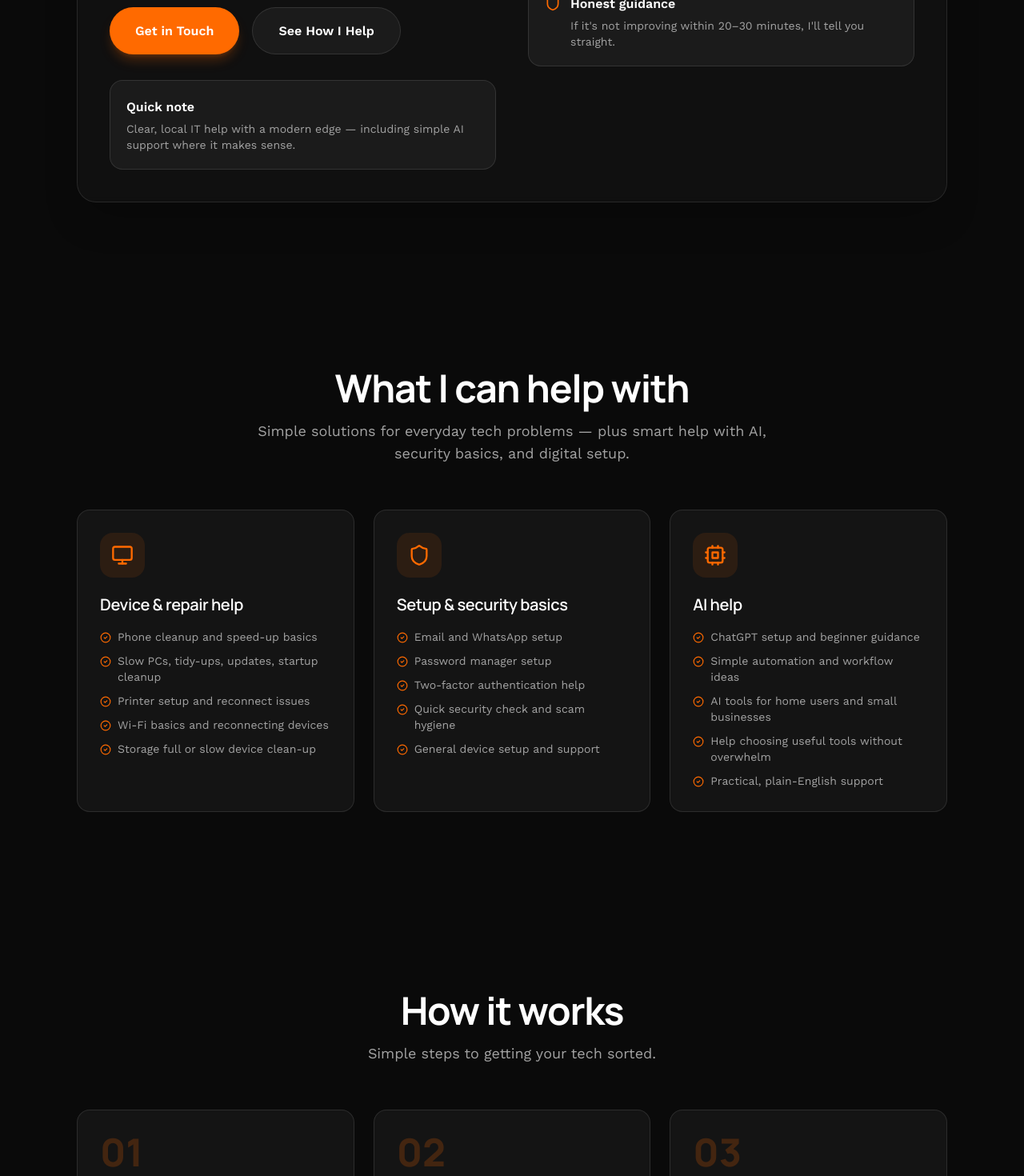
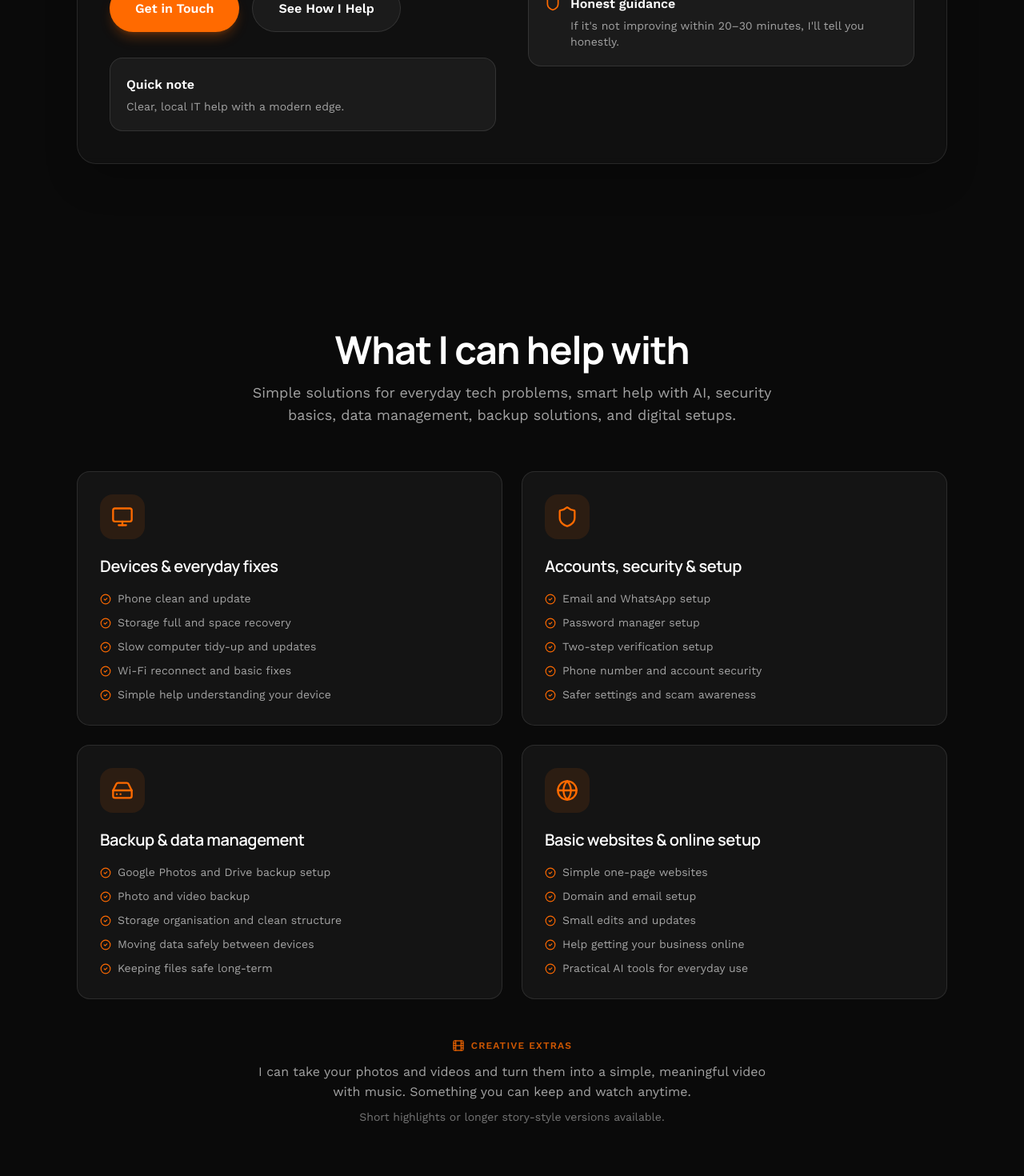
Before and after one commit to jt485-coder/jaredfixes, a React (Create React App) app in the folder frontend/: page / in a window 1280 px wide. Shown: the part 620-2090 px from the top of the page at 80% size. Built offline with nearby package versions, Linux system fonts and the light colour scheme; the HTML template or start-up script is replaced by a standard one.

Commit message:
auto-commit for 1a7c60d0-2a71-4fd1-9f6d-5facfcdfc893

```diff
--- a/frontend/src/App.js
+++ b/frontend/src/App.js
@@ -20,7 +20,10 @@ import {
   Send,
   ExternalLink,
   Wrench,
-  BadgeCheck
+  BadgeCheck,
+  HardDrive,
+  Globe,
+  Film
 } from 'lucide-react';
 
 // Animation variants
@@ -148,7 +151,7 @@ const Hero = ({ onOpenContact }) => {
     { icon: <BadgeCheck size={20} />, title: 'Real-world experience', desc: 'I solve real problems quickly and clearly.' },
     { icon: <MessageCircle size={20} />, title: 'Friendly support', desc: 'No tech talk. I explain things simply.' },
     { icon: <CheckCircle2 size={20} />, title: 'No fix, no fee', desc: "If I can't help, you don't pay." },
-    { icon: <Shield size={20} />, title: 'Honest guidance', desc: "If it's not improving within 20–30 minutes, I'll tell you straight." }
+    { icon: <Shield size={20} />, title: 'Honest guidance', desc: "If it's not improving within 20–30 minutes, I'll tell you honestly." }
   ];
 
   return (
@@ -168,10 +171,6 @@ const Hero = ({ onOpenContact }) => {
             <span className="inline-flex items-center gap-2 px-4 py-2 rounded-full bg-primary/10 border border-primary/20 text-sm font-semibold text-white">
               <MapPin size={14} className="text-primary" />
               Local tech help in Wexford
-            </span>
-            <span className="inline-flex items-center gap-2 px-4 py-2 rounded-full bg-white/5 border border-white/10 text-sm font-medium">
-              <Clock size={14} className="text-primary" />
-              Same-day help available — local & remote
             </span>
           </motion.div>
 
@@ -197,8 +196,8 @@ const Hero = ({ onOpenContact }) => {
                 variants={fadeInUp}
                 className="text-text-muted text-lg mb-8 max-w-xl"
               >
-                Phones, PCs, printers, Wi-Fi, email setup, device security, and beginner-friendly
-                AI help. I keep things simple and tell you straight if something is worth fixing,
+                Phones, PCs, storage, backup, email setup, and device security.
+                I keep things simple and tell you straight if something is worth fixing,
                 improving, or replacing.
               </motion.p>
 
@@ -225,7 +224,7 @@ const Hero = ({ onOpenContact }) => {
               >
                 <p className="font-semibold text-white mb-1">Quick note</p>
                 <p className="text-text-muted text-sm">
-                  Clear, local IT help with a modern edge — including simple AI support where it makes sense.
+                  Clear, local IT help with a modern edge.
                 </p>
               </motion.div>
             </div>
@@ -261,35 +260,46 @@ const Services = () => {
   const services = [
     {
       icon: <Monitor size={28} />,
-      title: 'Device & repair help',
+      title: 'Devices & everyday fixes',
       items: [
-        'Phone cleanup and speed-up basics',
-        'Slow PCs, tidy-ups, updates, startup cleanup',
-        'Printer setup and reconnect issues',
-        'Wi-Fi basics and reconnecting devices',
-        'Storage full or slow device clean-up'
+        'Phone clean and update',
+        'Storage full and space recovery',
+        'Slow computer tidy-up and updates',
+        'Wi-Fi reconnect and basic fixes',
+        'Simple help understanding your device'
       ]
     },
     {
       icon: <Shield size={28} />,
-      title: 'Setup & security basics',
+      title: 'Accounts, security & setup',
       items: [
         'Email and WhatsApp setup',
         'Password manager setup',
-        'Two-factor authentication help',
-        'Quick security check and scam hygiene',
-        'General device setup and support'
+        'Two-step verification setup',
+        'Phone number and account security',
+        'Safer settings and scam awareness'
       ]
     },
     {
-      icon: <Cpu size={28} />,
-      title: 'AI help',
+      icon: <HardDrive size={28} />,
+      title: 'Backup & data management',
       items: [
-        'ChatGPT setup and beginner guidance',
-        'Simple automation and workflow ideas',
-        'AI tools for home users and small businesses',
-        'Help choosing useful tools without overwhelm',
-        'Practical, plain-English support'
+        'Google Photos and Drive backup setup',
+        'Photo and video backup',
+        'Storage organisation and clean structure',
+        'Moving data safely between devices',
+        'Keeping files safe long-term'
+      ]
+    },
+    {
+      icon: <Globe size={28} />,
+      title: 'Basic websites & online setup',
+      items: [
+        'Simple one-page websites',
+        'Domain and email setup',
+        'Small edits and updates',
+        'Help getting your business online',
+        'Practical AI tools for everyday use'
       ]
     }
   ];
@@ -314,7 +324,7 @@ const Services = () => {
             variants={fadeInUp}
             className="text-text-muted text-lg max-w-2xl mx-auto"
           >
-            Simple solutions for everyday tech problems — plus smart help with AI, security basics, and digital setup.
+            Simple solutions for everyday tech problems, smart help with AI, security basics, data management, backup solutions, and digital setups.
           </motion.p>
         </motion.div>
 
@@ -323,7 +333,7 @@ const Services = () => {
           whileInView="visible"
           viewport={{ once: true, margin: "-100px" }}
           variants={staggerContainer}
-          className="grid md:grid-cols-3 gap-6"
+          className="grid md:grid-cols-2 gap-6"
         >
           {services.map((service, index) => (
             <motion.div
@@ -346,6 +356,27 @@ const Services = () => {
               </ul>
             </motion.div>
           ))}
+        </motion.div>
+
+        {/* Creative extras - subtle minimal section */}
+        <motion.div
+          initial="hidden"
+          whileInView="visible"
+          viewport={{ once: true, margin: "-100px" }}
+          variants={fadeInUp}
+          data-testid="creative-extras"
+          className="mt-12 max-w-2xl mx-auto text-center"
+        >
+          <div className="inline-flex items-center gap-2 text-primary/80 mb-3">
+            <Film size={16} />
+            <span className="text-xs font-semibold tracking-widest uppercase">Creative extras</span>
+          </div>
+          <p className="text-text-muted">
+            I can take your photos and videos and turn them into a simple, meaningful video with music. Something you can keep and watch anytime.
+          </p>
+          <p className="text-text-muted/70 text-sm mt-2">
+            Short highlights or longer story-style versions available.
+          </p>
         </motion.div>
       </div>
     </section>
@@ -428,14 +459,14 @@ const Pricing = () => {
     {
       highlight: true,
       title: '€30 call-out',
-      desc: 'Includes the first 30 minutes. Then €20 per extra 30 minutes if needed.'
+      desc: '€30 call-out includes the first 30 minutes. Extra time is €20 per additional 30 minutes.'
     },
     {
       title: 'No fix, no pay',
       desc: "If I can't improve the problem or give a clear diagnosis + best next step, you only pay the call-out."
     },
     {
-      title: 'Pensioner discount',
+      title: 'Senior discount (75+)',
       desc: "Ask when you contact me and I'll apply it."
     }
   ];
```
